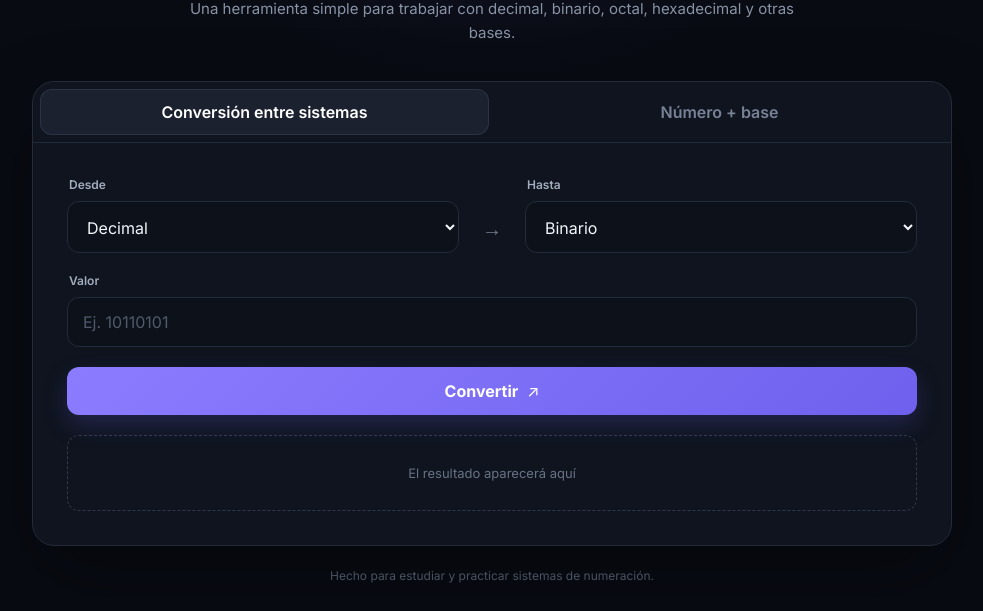
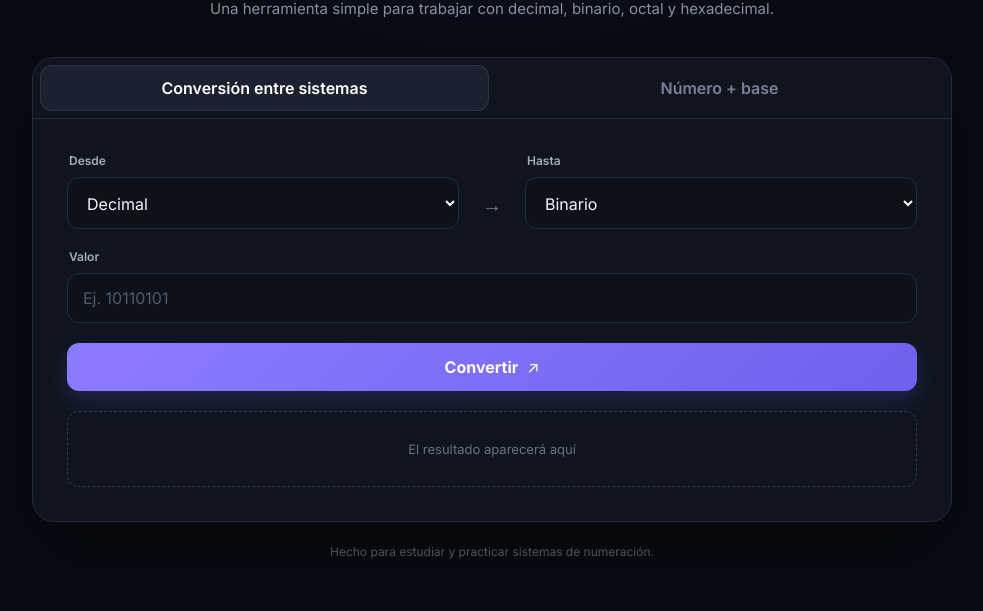
Before and after one commit to AlanPereira06/base-converter, a plain HTML site: page index.html in a window 1280 px wide. Shown: the part 267-878 px from the top of the page, without its empty margins (148-1131 px from the left). After the commit the page ends 854 px from the top, so only its background shows below. Drawn offline with Linux system fonts and the light colour scheme.

Commit message:
Remove unsupported base 6 from UI

```diff
--- a/index.html
+++ b/index.html
@@ -15,7 +15,7 @@
     <section class="hero">
       <div class="brand"><span class="brand-mark">01</span> Base Converter</div>
       <h1>Convierte números<br><span>entre distintas bases.</span></h1>
-      <p>Una herramienta simple para trabajar con decimal, binario, octal, hexadecimal y otras bases.</p>
+      <p>Una herramienta simple para trabajar con decimal, binario, octal y hexadecimal.</p>
     </section>
 
     <section class="converter-card" aria-label="Conversor de sistemas numéricos">
@@ -66,7 +66,6 @@
           <span>Base de origen</span>
           <select id="input-base">
             <option value="2">Base 2 — Binario</option>
-            <option value="6">Base 6</option>
             <option value="8">Base 8 — Octal</option>
             <option value="16">Base 16 — Hexadecimal</option>
           </select>
```
